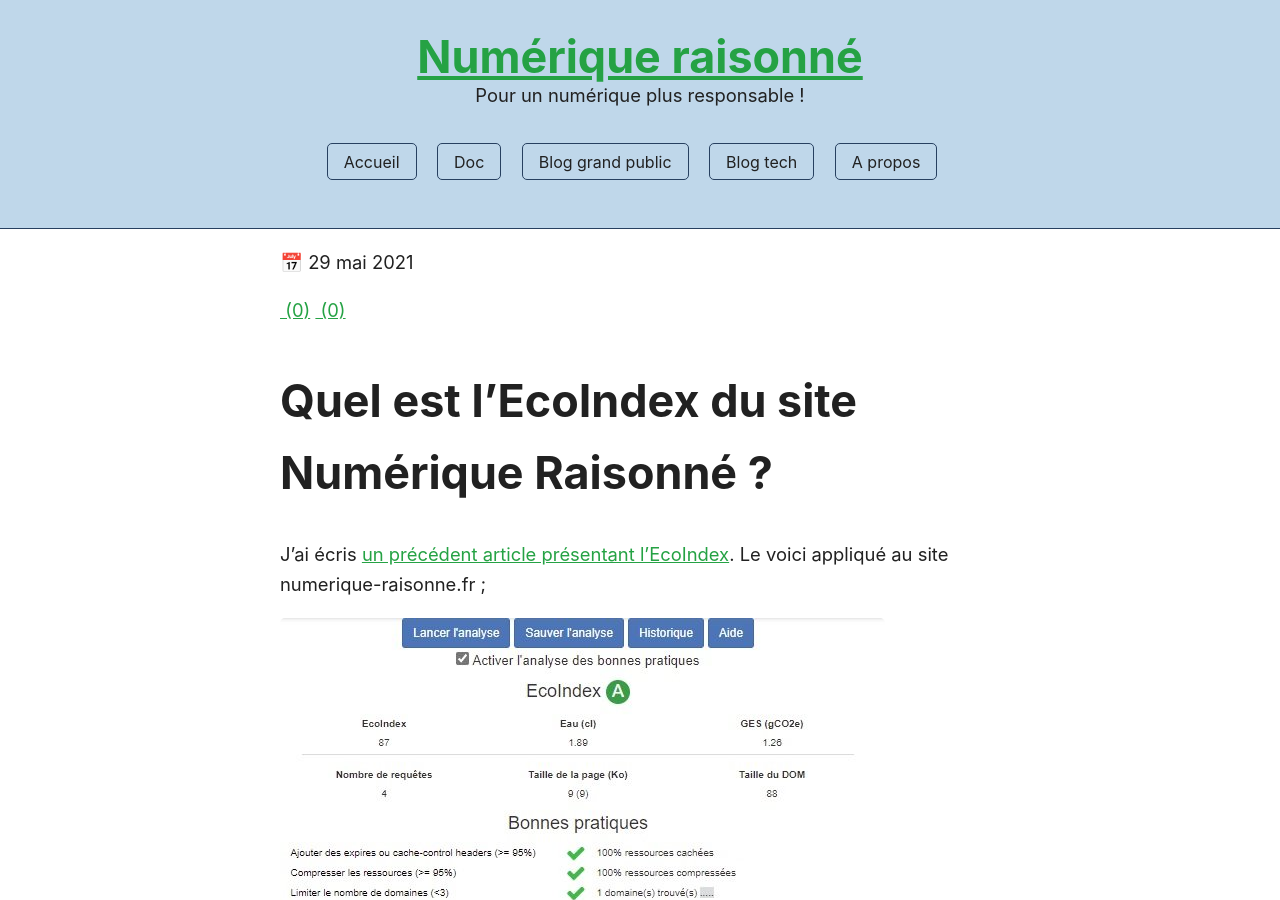
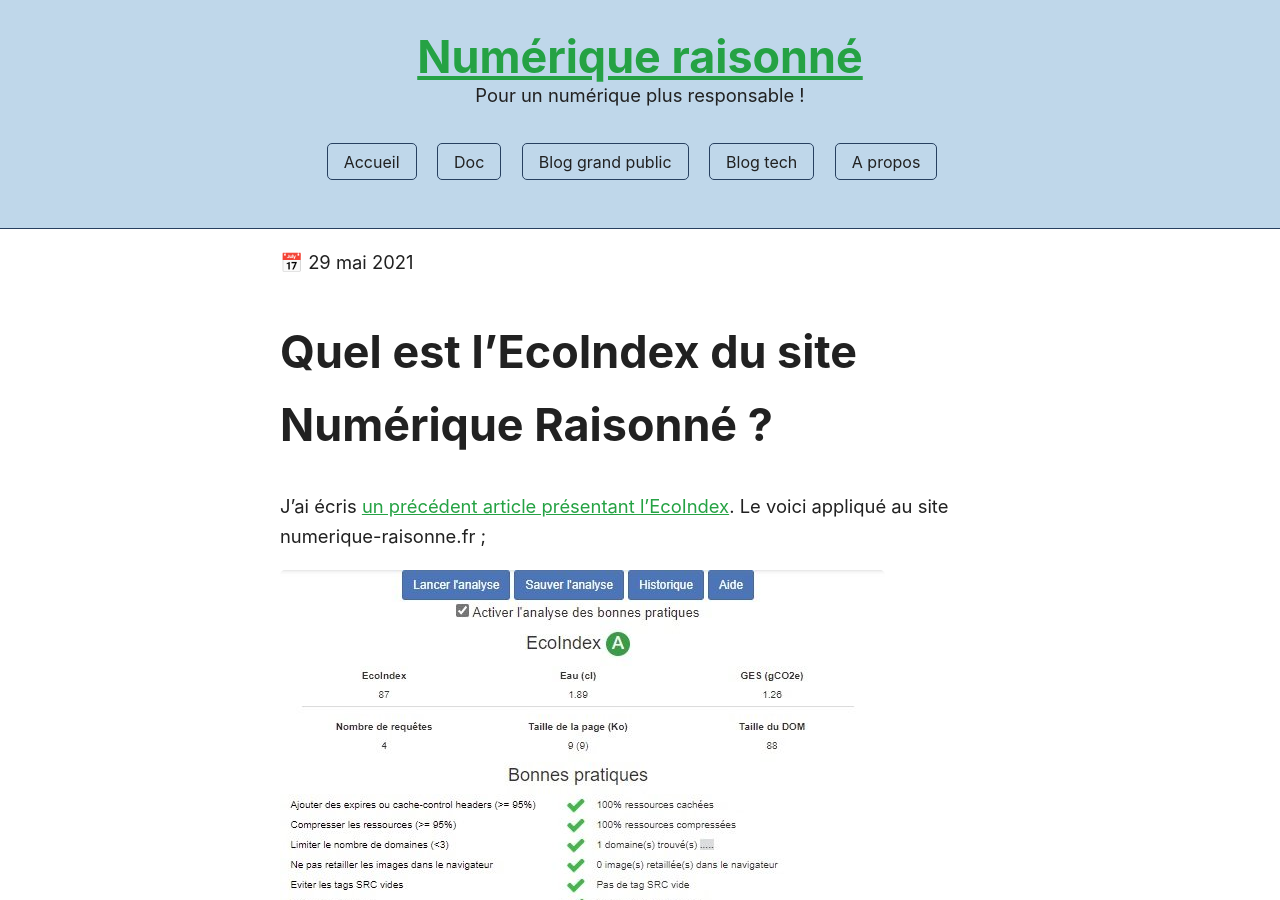
Before and after one commit to Slandais/slandais.github.io, a Jekyll site: the page built from _posts/2021-05-29-ecoIndexNumeriqueRaisonne.md, in a window 1280 px wide and 900 px high. Built offline with Jekyll 4.4.1, drawn with Linux system fonts in a browser that asks for light colours.

Commit message:
Update post.html

```diff
--- a/_layouts/post.html
+++ b/_layouts/post.html
@@ -20,10 +20,9 @@
 {% endcase %}
 {{ page.date | date: "%Y" }}</p>
 
-{% for tag in page.tags %}
-
-  <a href="/tags#{{tag[0]}}">{{ tag[0] | replace: "-", "&nbsp;" }}&nbsp;({{ tag[1] | size }})</a>
-
-{% endfor %}
+{% if post.tags.size > 0 %}
+  Tag{% if post.tags.size > 1 %}s{% endif %}:
+  {{ post.tags | sort | join: ", " }}
+{% endif %}
 
 {{ content }}
```
